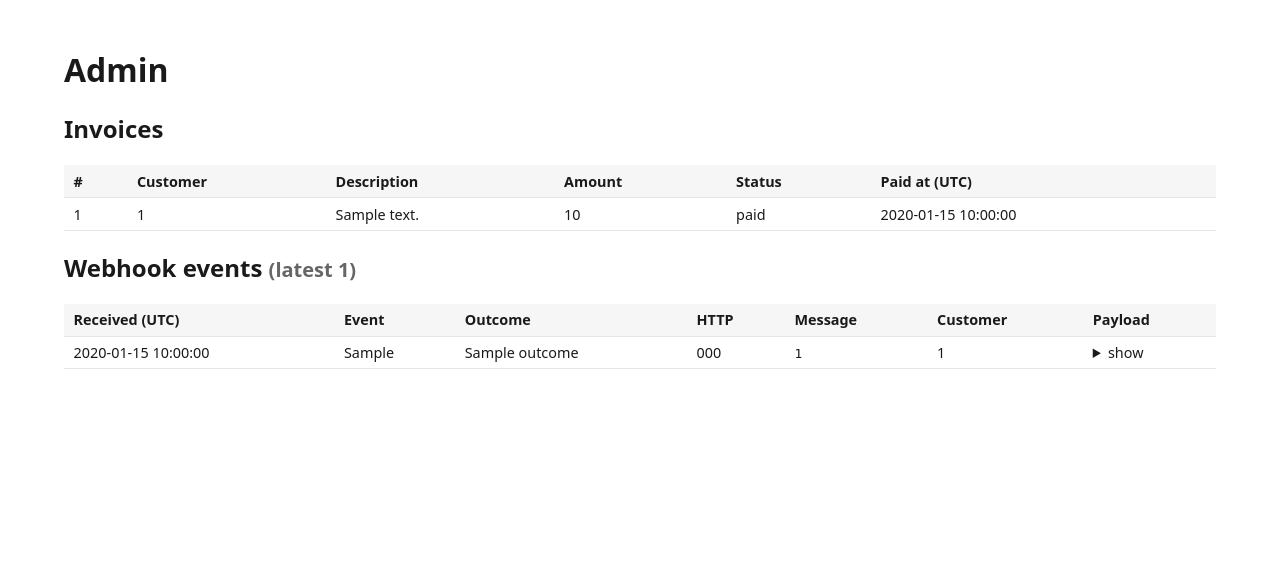
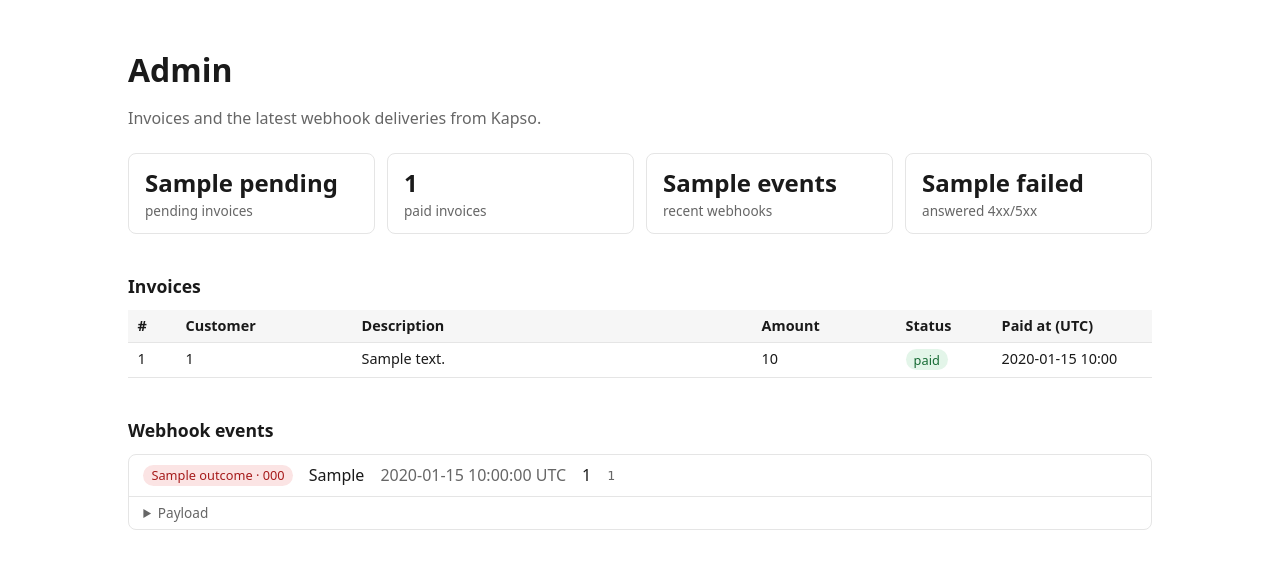
Before and after one commit to lupydev/kapso, a FastAPI app: template app/templates/admin.html in a window 1280 px wide. Shown: the top 577 px of the page. Run offline with FastAPI, Linux system fonts and the light colour scheme; the template is opened without the code that fills it: most values are stand-ins (such as "Sample title", 1, 10 or a date in 2020).

Commit message:
feat: make the admin page readable
Pretty-print webhook payloads and show each one full-width under its
event, wrapped and vertically scrollable instead of overflowing. Add a
summary row, status badges and dark mode. Tests no longer read the
developer's .env files.

```diff
--- a/app/templates/admin.html
+++ b/app/templates/admin.html
@@ -1,11 +1,44 @@
 {% extends "base.html" %}
 {% block title %}Admin{% endblock %}
-{% block width %}72rem{% endblock %}
+{% block width %}64rem{% endblock %}
+{% block head %}
+<style>
+  h1 { margin-bottom: 0.25rem; }
+  h2 { margin: 2.5rem 0 0.75rem; font-size: 1.1rem; }
+  .stats { display: grid; grid-template-columns: repeat(auto-fit, minmax(9rem, 1fr)); gap: 0.75rem; margin-top: 1.5rem; }
+  .stat { border: 1px solid var(--line); border-radius: 0.5rem; padding: 0.75rem 1rem; }
+  .stat b { display: block; font-size: 1.5rem; }
+  .stat span { color: var(--muted); font-size: 0.85rem; }
+  .table-wrap { overflow-x: auto; }
+  table { table-layout: fixed; }
+  td, th { overflow-wrap: anywhere; }
+  .badge { display: inline-block; padding: 0.1rem 0.5rem; border-radius: 999px; font-size: 0.8rem; background: var(--chip); }
+  .badge.good { background: var(--good-bg); color: var(--good); }
+  .badge.warn { background: var(--warn-bg); color: var(--warn); }
+  .badge.bad { background: var(--bad-bg); color: var(--bad); }
+  .event { border: 1px solid var(--line); border-radius: 0.5rem; margin-bottom: 0.75rem; }
+  .event-head { display: flex; flex-wrap: wrap; gap: 0.5rem 1rem; align-items: center; padding: 0.6rem 0.9rem; }
+  .event-head code { color: var(--muted); }
+  .event details { border-top: 1px solid var(--line); }
+  .event summary { cursor: pointer; padding: 0.4rem 0.9rem; color: var(--muted); font-size: 0.85rem; }
+  .payload { margin: 0; padding: 0.75rem 0.9rem; max-height: 24rem; overflow-y: auto; white-space: pre-wrap; overflow-wrap: anywhere; background: var(--code-bg); font-size: 0.8rem; }
+</style>
+{% endblock %}
 {% block content %}
 <h1>Admin</h1>
+<p class="muted">Invoices and the latest webhook deliveries from Kapso.</p>
+
+<div class="stats">
+  <div class="stat"><b>{{ summary.pending }}</b><span>pending invoices</span></div>
+  <div class="stat"><b>{{ summary.paid }}</b><span>paid invoices</span></div>
+  <div class="stat"><b>{{ summary.events }}</b><span>recent webhooks</span></div>
+  <div class="stat"><b>{{ summary.failed }}</b><span>answered 4xx/5xx</span></div>
+</div>
 
 <h2>Invoices</h2>
+<div class="table-wrap">
 <table>
+  <colgroup><col style="width:3rem"><col style="width:11rem"><col><col style="width:9rem"><col style="width:6rem"><col style="width:10rem"></colgroup>
   <thead><tr><th>#</th><th>Customer</th><th>Description</th><th>Amount</th><th>Status</th><th>Paid at (UTC)</th></tr></thead>
   <tbody>
   {% for invoice, amount in invoices %}
@@ -14,32 +47,33 @@
       <td>{{ invoice.phone_number }}</td>
       <td>{{ invoice.description }}</td>
       <td>{{ amount }}</td>
-      <td>{{ invoice.status }}</td>
-      <td>{{ invoice.paid_at.strftime("%Y-%m-%d %H:%M:%S") if invoice.paid_at else "" }}</td>
+      <td><span class="badge {{ 'good' if invoice.status == 'paid' else 'warn' }}">{{ invoice.status }}</span></td>
+      <td>{{ invoice.paid_at.strftime("%Y-%m-%d %H:%M") if invoice.paid_at else "—" }}</td>
     </tr>
   {% else %}
     <tr><td colspan="6" class="muted">No invoices. Seed some with <code>python -m app.seed --phone …</code></td></tr>
   {% endfor %}
   </tbody>
 </table>
+</div>
 
-<h2>Webhook events <small class="muted">(latest {{ webhooks | length }})</small></h2>
-<table>
-  <thead><tr><th>Received (UTC)</th><th>Event</th><th>Outcome</th><th>HTTP</th><th>Message</th><th>Customer</th><th>Payload</th></tr></thead>
-  <tbody>
-  {% for event in webhooks %}
-    <tr>
-      <td>{{ event.received_at.strftime("%Y-%m-%d %H:%M:%S") }}</td>
-      <td>{{ event.event_type or "" }}</td>
-      <td>{{ event.outcome }}</td>
-      <td>{{ event.status_code }}</td>
-      <td><code>{{ event.message_id or "" }}</code></td>
-      <td>{{ event.phone_number or "" }}</td>
-      <td><details><summary>show</summary><pre><code>{{ event.payload }}</code></pre></details></td>
-    </tr>
-  {% else %}
-    <tr><td colspan="7" class="muted">No webhook events yet.</td></tr>
-  {% endfor %}
-  </tbody>
-</table>
+<h2>Webhook events</h2>
+{% for event, payload in webhooks %}
+  {% set tone = 'good' if event.outcome in ('processed', 'duplicate', 'ignored') else ('warn' if event.outcome == 'undeliverable' else 'bad') %}
+  <div class="event">
+    <div class="event-head">
+      <span class="badge {{ tone }}">{{ event.outcome }} · {{ event.status_code }}</span>
+      <span>{{ event.event_type or "no event header" }}</span>
+      <span class="muted">{{ event.received_at.strftime("%Y-%m-%d %H:%M:%S") }} UTC</span>
+      {% if event.phone_number %}<span>{{ event.phone_number }}</span>{% endif %}
+      {% if event.message_id %}<code>{{ event.message_id }}</code>{% endif %}
+    </div>
+    <details>
+      <summary>Payload</summary>
+      <pre class="payload"><code>{{ payload }}</code></pre>
+    </details>
+  </div>
+{% else %}
+  <p class="muted">No webhook events yet.</p>
+{% endfor %}
 {% endblock %}
--- a/app/templates/base.html
+++ b/app/templates/base.html
@@ -5,13 +5,24 @@
   <meta name="viewport" content="width=device-width, initial-scale=1">
   <title>{% block title %}Kapso payment collection{% endblock %}</title>
   <style>
-    body { font-family: system-ui, sans-serif; max-width: {% block width %}28rem{% endblock %}; margin: 3rem auto; padding: 0 1rem; color: #1a1a1a; }
+    :root {
+      --text: #1a1a1a; --muted: #666; --bg: #fff; --line: #e5e5e5; --head: #f6f6f6; --chip: #eee; --code-bg: #f7f7f8;
+      --good: #176b35; --good-bg: #e3f5e9; --warn: #8a5a00; --warn-bg: #fdf1d8; --bad: #a61b1b; --bad-bg: #fbe4e4;
+    }
+    @media (prefers-color-scheme: dark) {
+      :root {
+        --text: #e8e8e8; --muted: #9a9a9a; --bg: #161616; --line: #2c2c2c; --head: #1f1f1f; --chip: #2a2a2a; --code-bg: #1d1d1f;
+        --good: #7ddc9b; --good-bg: #173322; --warn: #f0c66b; --warn-bg: #3a2c0d; --bad: #f19a9a; --bad-bg: #3d1717;
+      }
+    }
+    body { background: var(--bg); color: var(--text); font-family: system-ui, sans-serif; max-width: {% block width %}28rem{% endblock %}; margin: 3rem auto; padding: 0 1rem; }
     table { border-collapse: collapse; width: 100%; font-size: 0.9rem; }
-    th, td { text-align: left; padding: 0.4rem 0.6rem; border-bottom: 1px solid #e5e5e5; vertical-align: top; }
-    th { background: #f6f6f6; }
+    th, td { text-align: left; padding: 0.4rem 0.6rem; border-bottom: 1px solid var(--line); vertical-align: top; }
+    th { background: var(--head); }
     code { font-size: 0.8rem; }
-    .muted { color: #666; }
+    .muted { color: var(--muted); }
   </style>
+  {% block head %}{% endblock %}
 </head>
 <body>
 {% block content %}{% endblock %}
```
Also changed, not shown: app/api/routers/admin.py (+10 -1 lines), app/services/events.py (+9 -0 lines), tests/api/test_admin.py (+22 -0 lines), tests/conftest.py (+2 -0 lines).
